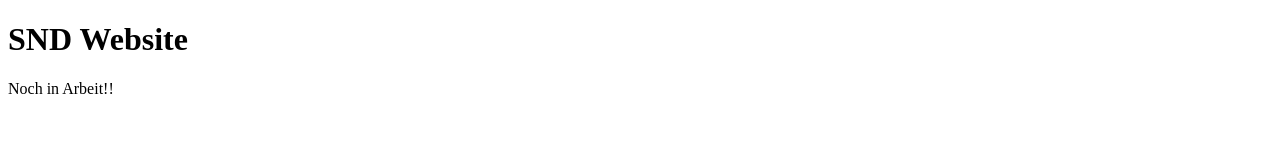
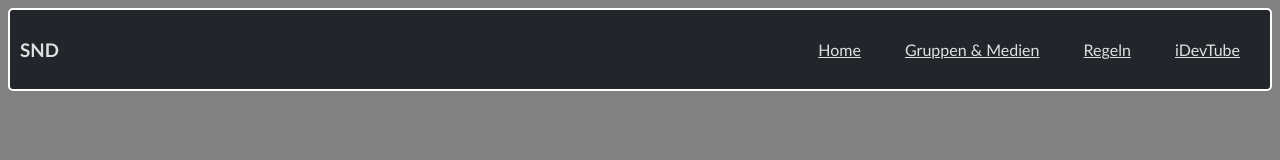
Before and after one commit to spotter-netzde/spotter-netzde.github.io, a plain HTML site: page index.html in a window 1280 px wide. Drawn offline with Linux system fonts and the light colour scheme.

Commit message:
hier eine navbar.

```diff
--- a/index.html
+++ b/index.html
@@ -3,10 +3,20 @@
 <head>
     <meta charset="UTF-8">
     <meta name="viewport" content="width=device-width, initial-scale=1.0">
+    <link rel="stylesheet" href="style.css">
     <title>SND</title>
 </head>
 <body>
-    <h1>SND Website</h1>
-    <p>Noch in Arbeit!!</p>
+    <header class="navbar">
+        <h3>SND</h3>
+        <nav>
+            <ul class="nav-links">
+                <li><a href=".index.html">Home</a></li>
+                <li><a href="">Gruppen & Medien</a></li>
+                <li><a href="/src/etc/code.html">Regeln</a></li>
+                <li><a href="#">iDevTube</a></li>
+            </ul>
+        </nav>
+</header>
 </body>
 </html>
--- /dev/null
+++ b/style.css
@@ -0,0 +1,46 @@
+body {
+    font-family: 'Trebuchet MS', 'Lucida Sans Unicode', 'Lucida Grande', 'Lucida Sans', Arial, sans-serif;
+        background-color: rgb(129, 129, 129);
+        color:rgb(0, 0, 0);
+    }
+
+      a , li, h1, h2, h3 {
+          color: rgb(224, 224, 224);
+          transition: color 0.1s ease-out 10ms
+        }
+
+        a:hover {
+            color: rgb(129, 129, 129);
+        }
+
+        .navbar {
+          box-sizing: border-box;
+          margin: 0;
+          padding: 10px;
+          background-color: #24252A;
+        }
+        header {
+        position : -webkit-sticky;
+        position : -ms-sticky;
+        position : sticky;
+        top: 0;
+        display: flex;
+        justify-content: space-between;
+        align-items: center;
+        padding: 30px 10%;
+        border-radius: 5px;
+        border: 2px solid rgb(255, 255, 255);
+    }
+        #navtitle {
+            color: white;
+        }
+
+
+        .nav-links {
+          list-style: none;
+        }
+
+        .nav-links li {
+            display: inline-block;
+            padding: 0px 20px;
+        }
```
